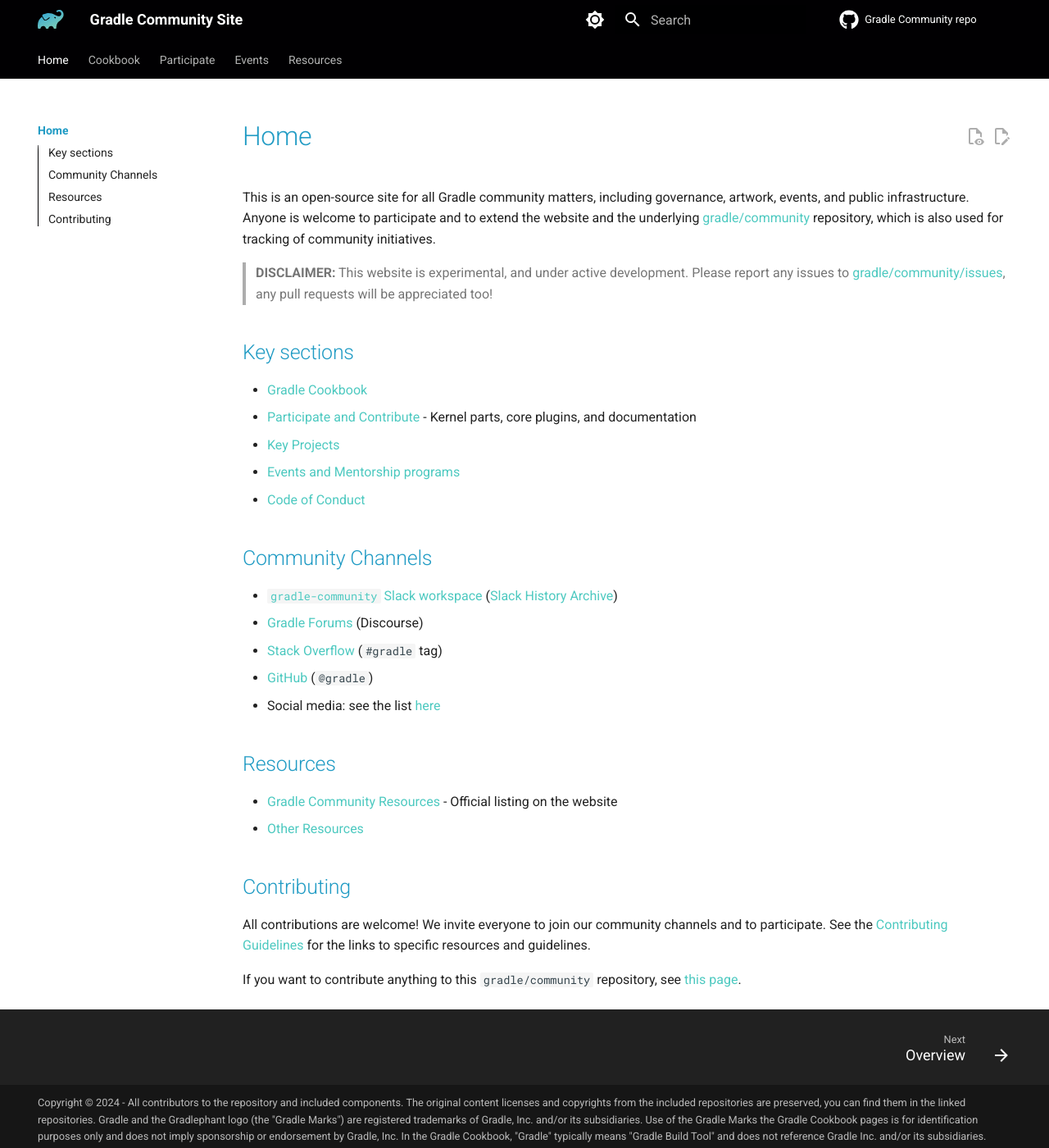
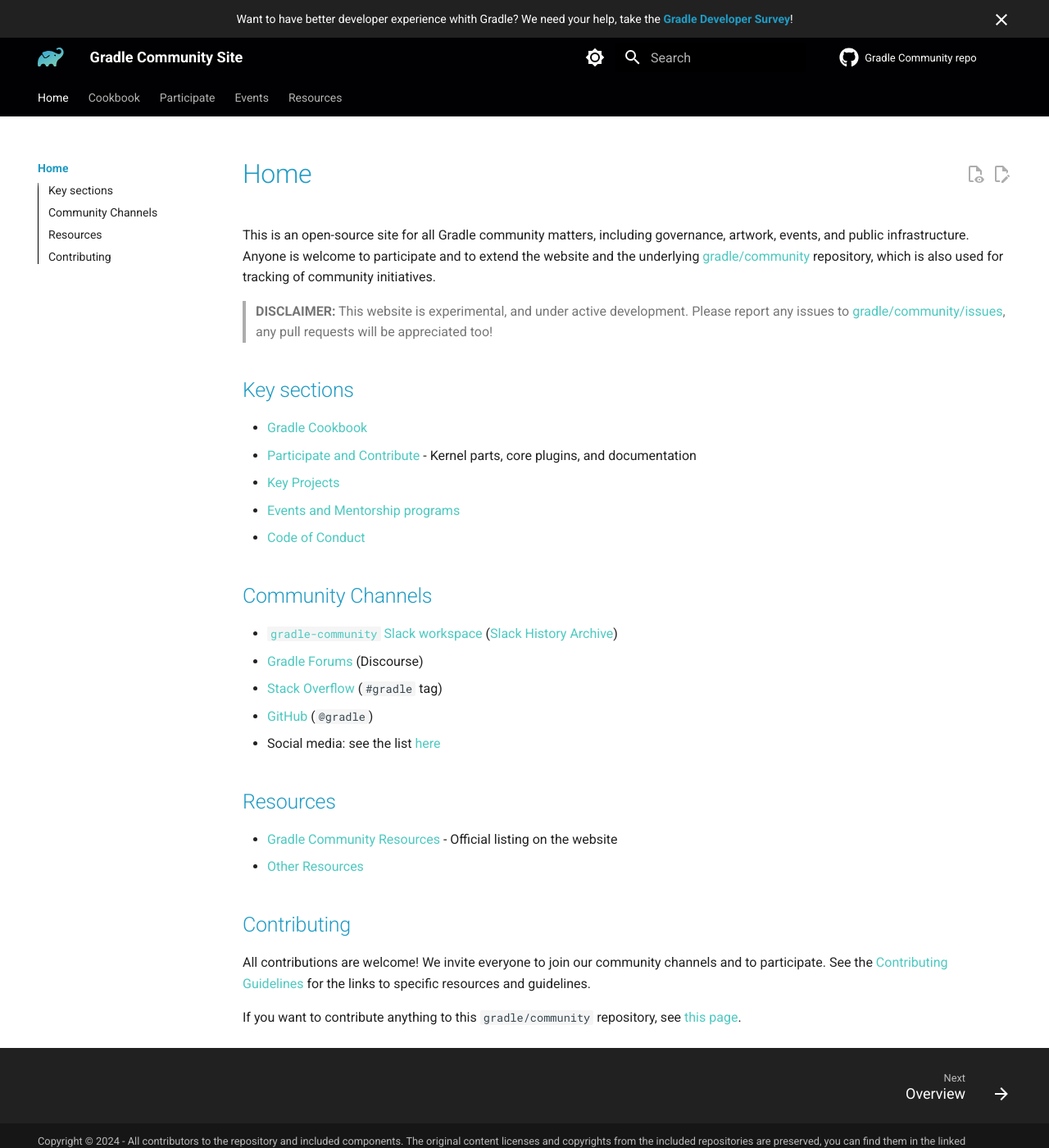
Before and after one commit to gradle/community, an MkDocs documentation site: the page built from docs/README.md, in a window 1280 px wide and 1400 px high. Shown: the whole window at 82% size. Built offline with MkDocs 1.6.1 and Material for MkDocs 9.7.7, drawn with Linux system fonts in a browser that asks for light colours; plug-ins that fetch from the network failed and are left out; comment, search, counter and statistics services are not loaded.

Commit message:
Add the Developer survey announcement

```diff
--- a/docs/assets/css/gradle.css
+++ b/docs/assets/css/gradle.css
@@ -12,6 +12,16 @@
     --md-primary-fg-color:        var(--gradle-bg-dark);
     --md-primary-fg-color--light: var(--gradle-bg-gray);
     --md-primary-fg-color--dark:  var(--gradle-bg-dark);
+}
+
+.md-banner {
+    div {
+        text-align: center;
+        a {
+            color: var(--gradle-blue);
+            font-weight: bold;
+        }
+    }
 }
 
 .md-content {
--- a/overrides/main.html
+++ b/overrides/main.html
@@ -1,4 +1,9 @@
 {% extends "base.html" %}
+
+{% block announce %}
+  Want to have better developer experience whith Gradle?
+  We need your help, take the <a href="./surveys/developer-survey/">Gradle Developer Survey</a>!
+{% endblock %}
 
 {% block scripts %}
   {{ super() }}
```
